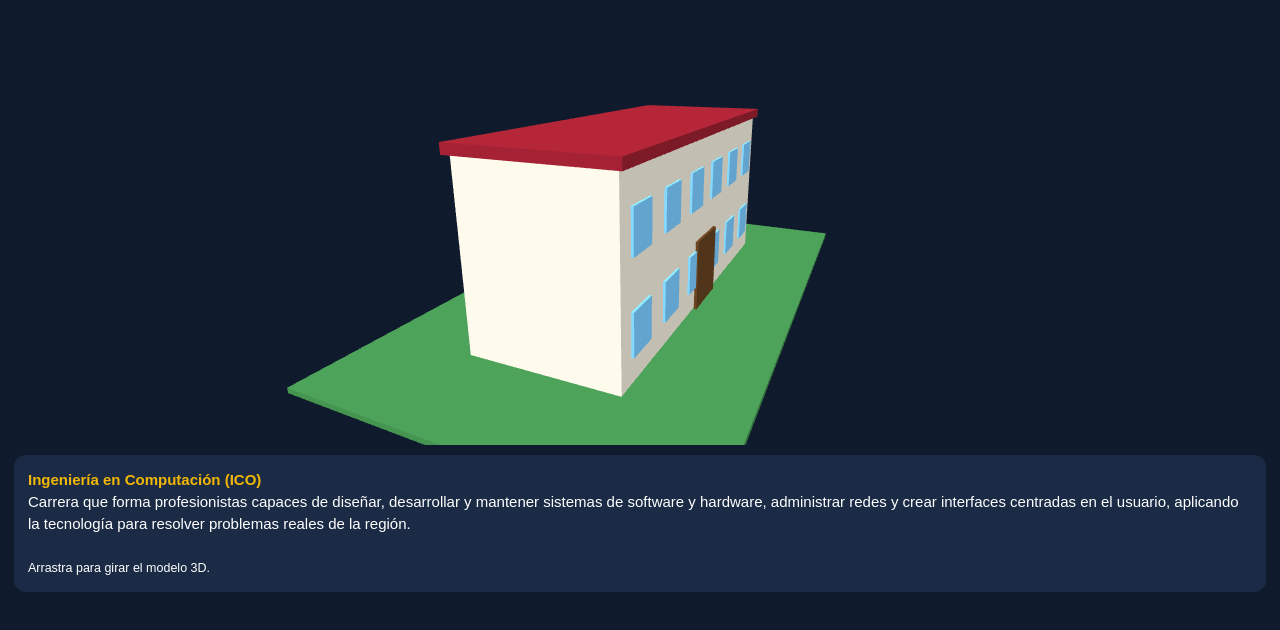
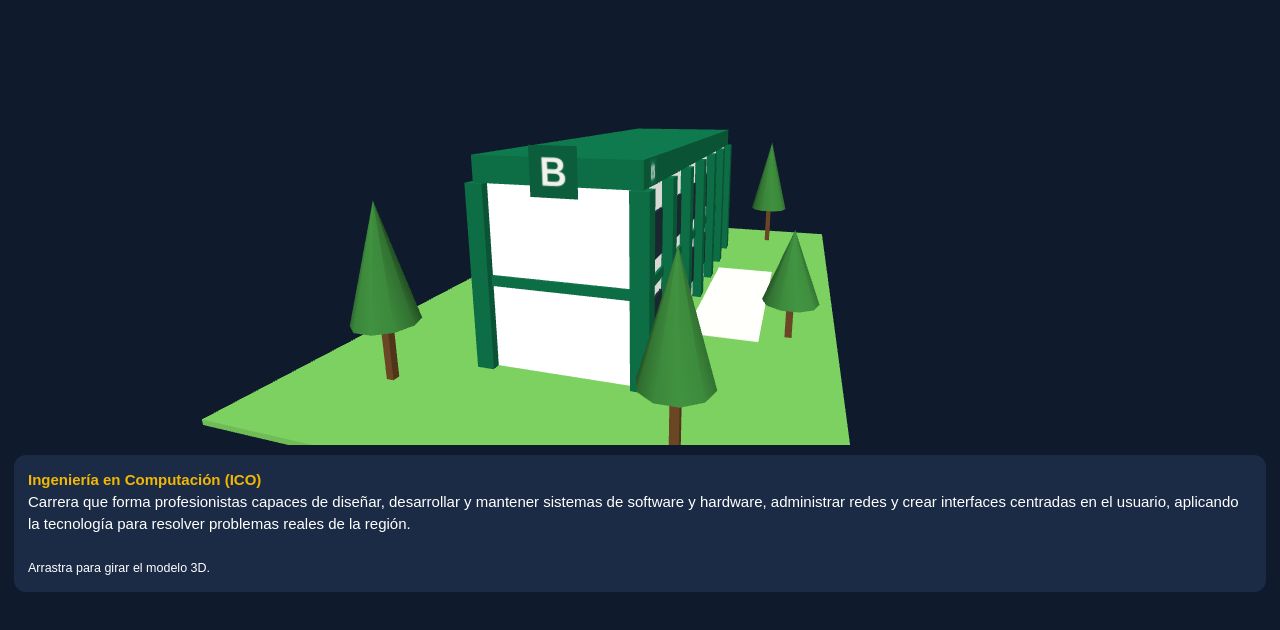
Before and after one commit to skidworm159-lab/edificio-b, a plain HTML site: page index.html in a window 1280 px wide. Shown: the part 58-688 px from the top of the page. Drawn offline with nearby package versions, Linux system fonts and the light colour scheme.

Commit message:
Adjust camera position and update scene elements

```diff
--- a/index.html
+++ b/index.html
@@ -25,18 +25,36 @@ const cv=document.getElementById('c');
 const r=new THREE.WebGLRenderer({canvas:cv,antialias:true,alpha:true});
 const sc=new THREE.Scene();
 const cam=new THREE.PerspectiveCamera(45,1,0.1,100);
-cam.position.set(7,5,9);cam.lookAt(0,1.5,0);
+cam.position.set(7,5,12);cam.lookAt(0,1.8,0);
 sc.add(new THREE.AmbientLight(0xffffff,0.7));
 const l=new THREE.DirectionalLight(0xffffff,0.8);l.position.set(5,10,7);sc.add(l);
 const g=new THREE.Group();sc.add(g);
+const GR=0x0b5d3b,WH=0xf1f1ee,GL=0x1c2b33;
 function box(w,h,d,x,y,z,c){const m=new THREE.Mesh(new THREE.BoxGeometry(w,h,d),new THREE.MeshLambertMaterial({color:c}));m.position.set(x,y,z);g.add(m);return m}
-box(12,0.1,7,0,-0.05,0,0x3a7d44);
-box(8,3.6,3,0,1.8,0,0xd9d4c7);
-box(8.2,0.2,3.2,0,3.7,0,0x8b1d2c);
-for(let f=0;f<2;f++)for(let i=0;i<6;i++){
- box(0.7,0.8,0.05,-3.3+i*1.32,0.9+f*1.7,1.53,0x6fb7e6);
- box(0.7,0.8,0.05,-3.3+i*1.32,0.9+f*1.7,-1.53,0x6fb7e6);}
-box(1.2,1.5,0.06,0,0.75,1.55,0x5a3b1e);
+box(16,0.1,10,0,-0.05,0,0x5fa04a);
+box(5,0.02,1.6,0,0.01,2.6,0xcfcac0);
+box(10,3.6,3,0,1.8,0,WH);
+box(10.2,0.5,3.2,0,3.85,0,GR);
+box(10.1,0.2,3.1,0,1.75,0,GR);
+for(let i=0;i<=6;i++){const x=-5+i*(10/6);
+ box(0.35,3.6,0.35,x,1.8,1.55,GR);box(0.35,3.6,0.35,x,1.8,-1.55,GR);}
+for(let i=0;i<6;i++){const x=-5+(i+0.5)*(10/6);
+ for(const z of[1.52,-1.52]){
+  box(1.1,0.9,0.05,x,2.6,z,GL);
+  box(1.1,0.9,0.05,x,0.95,z,GL);}}
+const cv2=document.createElement('canvas');cv2.width=cv2.height=128;
+const k=cv2.getContext('2d');k.fillStyle='#0b5d3b';k.fillRect(0,0,128,128);
+k.fillStyle='#f1f1ee';k.font='bold 100px Arial';k.textAlign='center';k.textBaseline='middle';k.fillText('B',64,70);
+const tx=new THREE.CanvasTexture(cv2);
+for(const [x,ry] of[[5.12,Math.PI/2],[-5.12,-Math.PI/2]]){
+ const m=new THREE.Mesh(new THREE.PlaneGeometry(0.9,0.9),new THREE.MeshBasicMaterial({map:tx}));
+ m.position.set(x,3.85,0);m.rotation.y=ry;g.add(m);}
+const lb=new THREE.Mesh(new THREE.PlaneGeometry(0.46,0.46),new THREE.MeshBasicMaterial({map:tx}));
+lb.position.set(-4.6,3.85,1.62);g.add(lb);
+function tree(x,z,h){box(0.15,h*0.4,0.15,x,h*0.2,z,0x5a3b1e);
+ const c=new THREE.Mesh(new THREE.ConeGeometry(0.6,h*0.8,10),new THREE.MeshLambertMaterial({color:0x2f6b2f}));
+ c.position.set(x,h*0.4+h*0.4,z);g.add(c)}
+tree(-6.5,2.5,2.6);tree(6.5,3,3);tree(-2,4,2);tree(3,-3.5,2.4);tree(-6,-3,2.8);
 function rs(){const w=cv.clientWidth,h=cv.clientHeight;r.setSize(w,h,false);cam.aspect=w/h;cam.updateProjectionMatrix()}
 rs();addEventListener('resize',rs);
 let d=false,px=0,auto=true;
```
